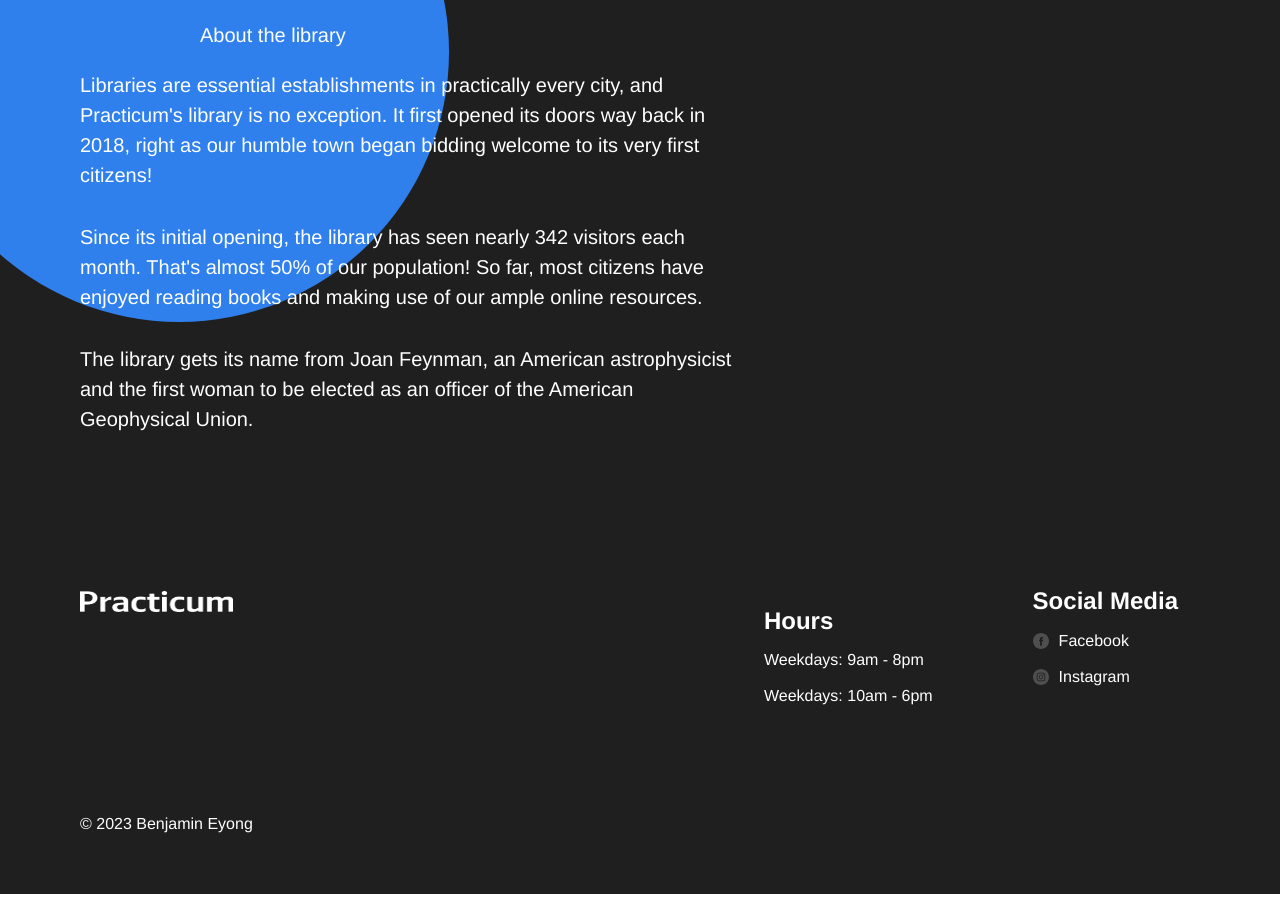
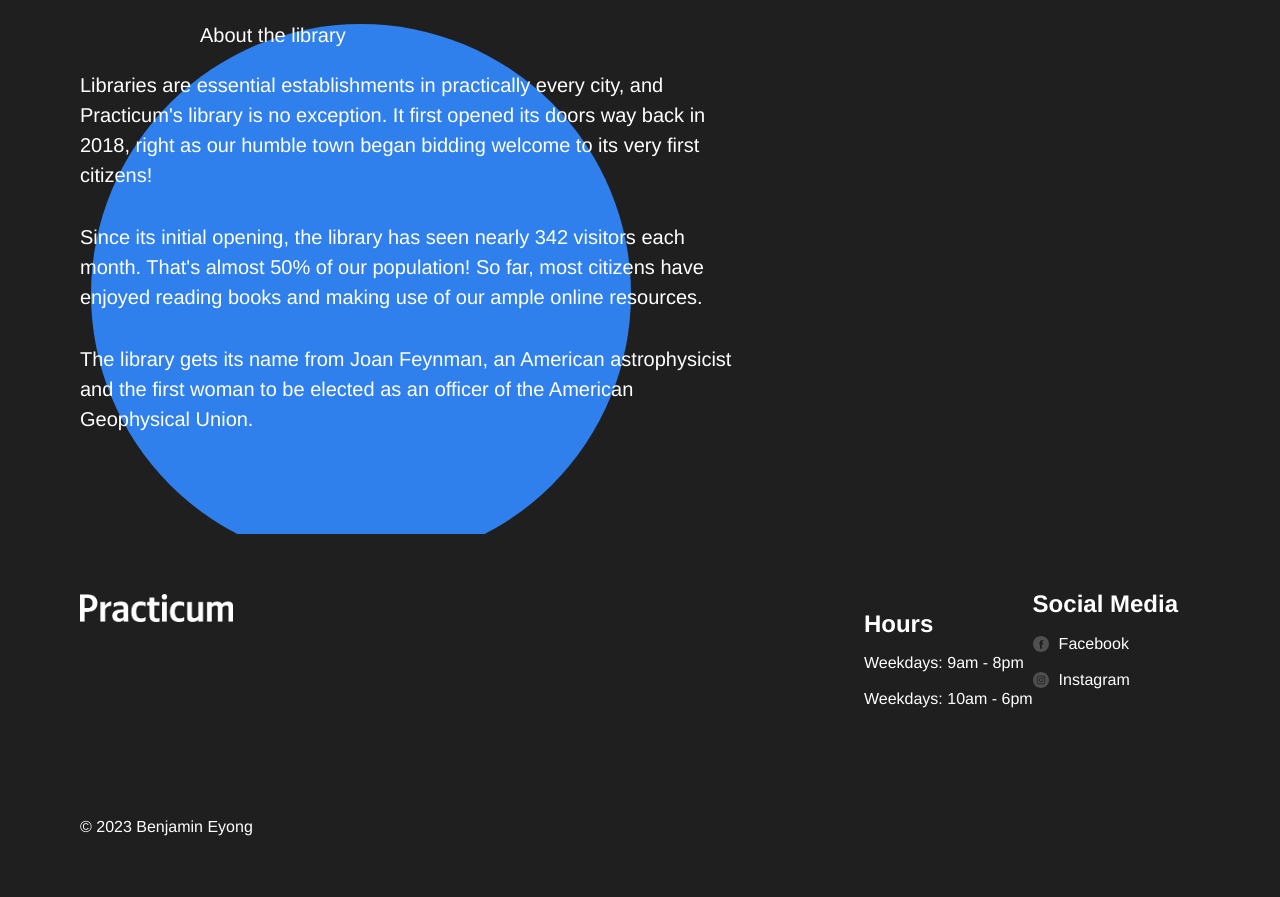
Before and after one commit to Benjamin-Eyong/se_project_library, a plain HTML site: page index.html in a window 1280 px wide. Shown: the part 3539-4436 px from the top of the page. Drawn offline with Linux system fonts and the light colour scheme.

Commit message:
New update for my project

```diff
--- a/index.html
+++ b/index.html
@@ -309,24 +309,23 @@
           <div class="about__circle"></div>
         </section>
       </main>
-      <footer class="footer" id="footer">
+      <footer class="footer">
         <div class="footer__columns">
           <div class="footer__column">
+            <div class="footer__logo"></div>
             <img
               class="footer__logo"
               src="images/logo_white.png"
               alt="practicum logo"
             />
           </div>
-
-          <div class="footer__column footer__column-content_hours">
+          <div class="footer__column footer__column_content_hours">
             <h2 class="footer__heading">Hours</h2>
             <ul class="footer__list">
               <li class="footer__list-item">Weekdays: 9am - 8pm</li>
               <li class="footer__list-item">Weekdays: 10am - 6pm</li>
             </ul>
           </div>
-
           <div class="footer__column footer__column_content_social">
             <h2 class="footer__column-heading">Social Media</h2>
             <ul class="footer__list">
@@ -353,7 +352,6 @@
             </ul>
           </div>
         </div>
-
         <p class="footer__copyright">&copy; 2023 Benjamin Eyong</p>
       </footer>
     </div>
--- a/styles/style.css
+++ b/styles/style.css
@@ -386,8 +386,8 @@ ul {
   width: 540px;
   height: 540px;
   border-radius: 50%;
-  top: -121px;
-  left: -91px;
+  top: 121px;
+  left: 91px;
   position: absolute;
   z-index: 0;
 }
@@ -396,7 +396,7 @@ ul {
   box-sizing: border-box;
   background-color: #1f1f1f;
   color: #fff;
-  padding: 57px 102px 60px 80px;
+  padding: 60px 102px 60px 80px;
 }
 
 .footer__columns {
@@ -408,17 +408,16 @@ ul {
   font-size: 16px;
 }
 
-.footer__column-content_hours {
+.footer__column_content_hours {
   margin-left: auto;
 }
 
-.footer__column_content_social {
+.footer__column_content_columns_social {
   margin-left: 100px;
 }
 
 .footer__logo {
   width: 153px;
-  height: 21px;
 }
 
 .footer__list {
@@ -471,5 +470,5 @@ ul {
 }
 
 .events__more:hover {
-  color: #c1c1c1;
+  color: #1f69c9;
 }
```
